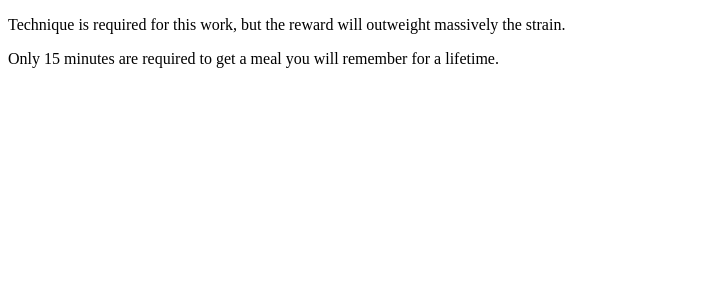
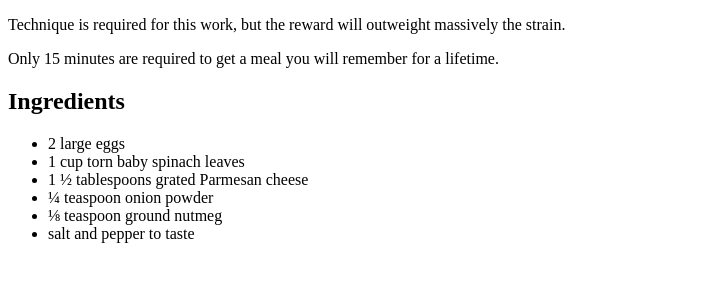
Before and after one commit to Nichefe/odin-recipes, a plain HTML site: page recipes/omelet.html in a window 1280 px wide. Shown: the part 427-708 px from the top of the page, without its empty margins (0-727 px from the left). Drawn offline with Linux system fonts and the light colour scheme.

Commit message:
Add Ingredients section to Omelet file

```diff
--- a/recipes/omelet.html
+++ b/recipes/omelet.html
@@ -21,5 +21,18 @@
     <p>
         Only 15 minutes are required to get a meal you will remember for a lifetime.
     </p>
+    <p>
+        <h2>Ingredients</h2>
+    </p>
+    <p>
+        <ul>
+            <li>2 large eggs</li>
+            <li>1 cup torn baby spinach leaves</li>
+            <li>1 ½ tablespoons grated Parmesan cheese</li>
+            <li>¼ teaspoon onion powder</li>
+            <li>⅛ teaspoon ground nutmeg</li>
+            <li>salt and pepper to taste</li>
+        </ul>
+    </p>
 </body>
 </html>
```
